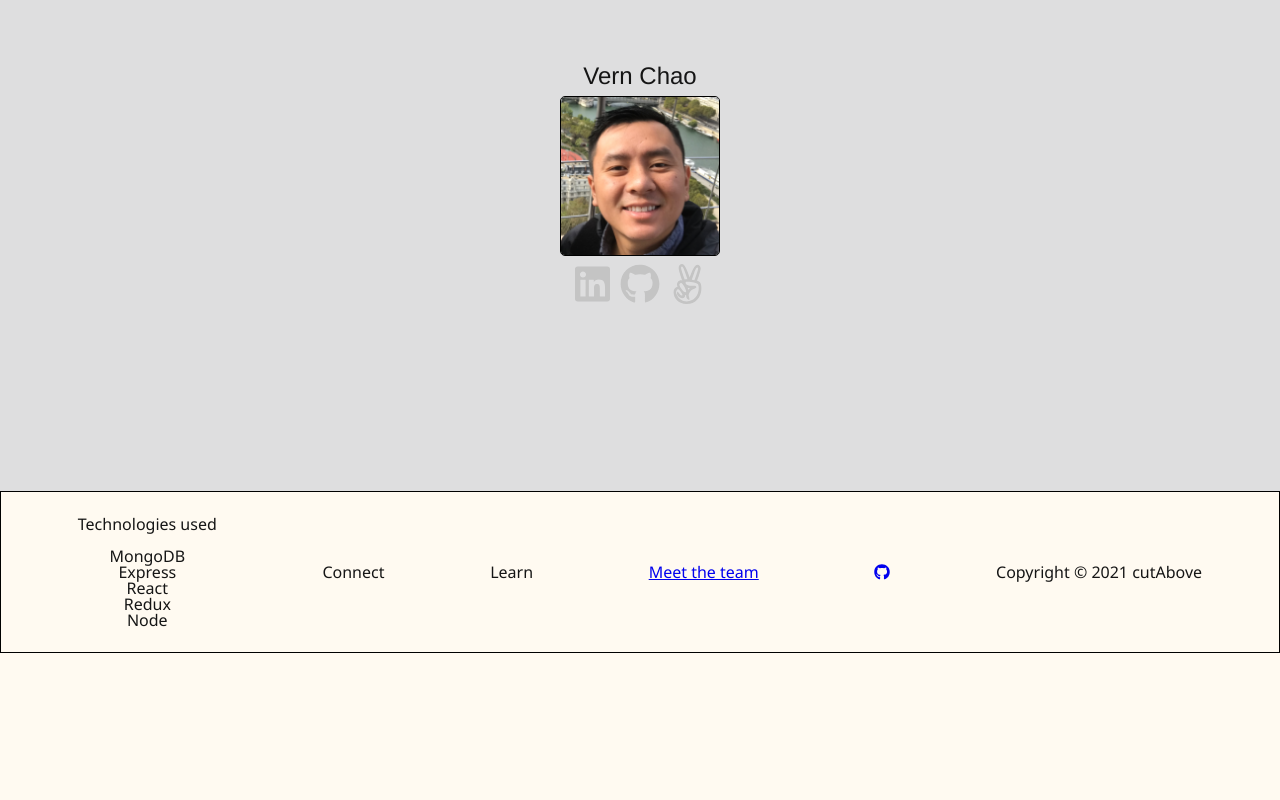
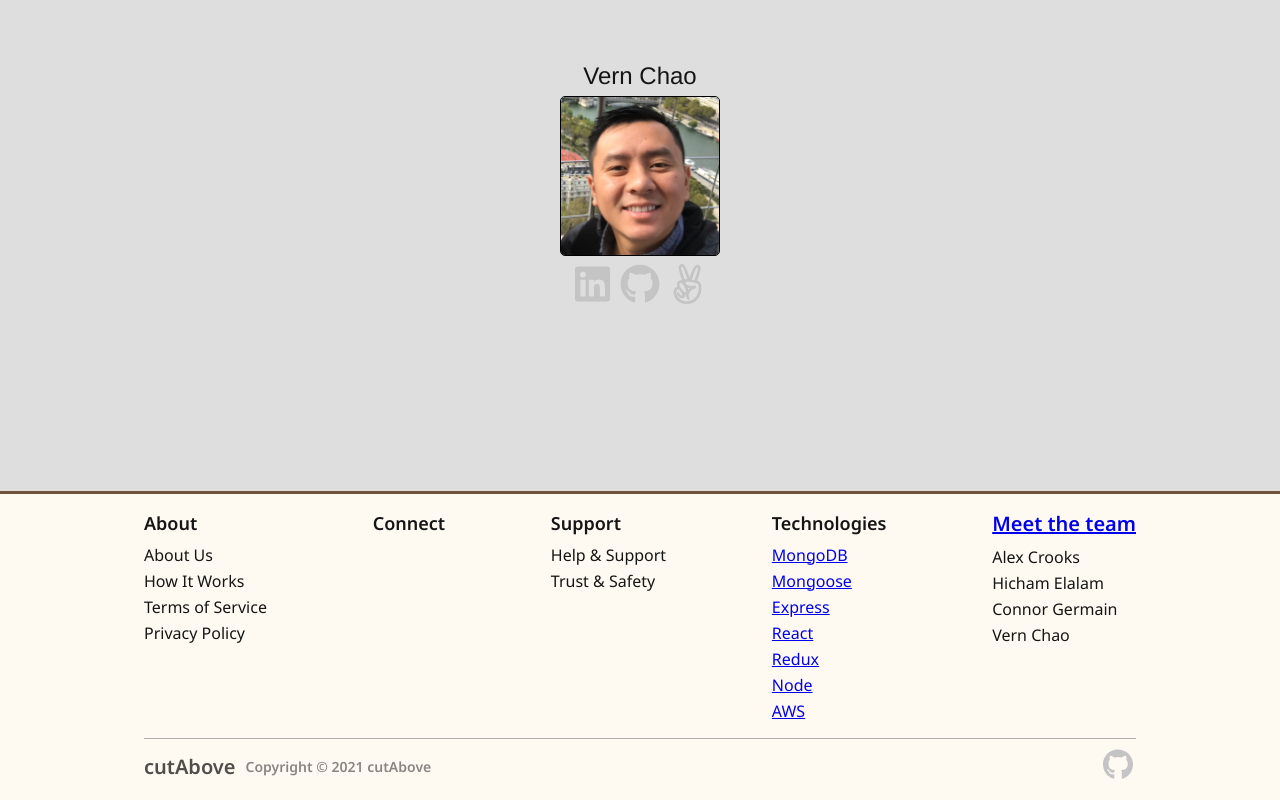
Before and after one commit to vernchao91/cutAbove, a React (Create React App) app in the folder frontend/: page /#/team in a window 1280 px wide. Shown: the part 656-1456 px from the top of the page. Before the commit the page ends 1309 px from the top, so only its background shows below. Built offline with nearby package versions, Linux system fonts and the light colour scheme.

Commit message:
edited footer and team page

```diff
--- a/frontend/public/styles/footer.css
+++ b/frontend/public/styles/footer.css
@@ -1,12 +1,144 @@
-.footer {
-  border: 1px solid black;
+.footer-wrapper {
+  border-top: 3px solid #705338;
   display: flex;
   justify-content: space-around;
   align-items: center;
+  flex-direction: column;
+  padding: 20px;
+  height: auto;
+  background-color: inherit;
+}
 
-  /* height: 100%; */
+.footer-flex {
+  display: flex;
+  justify-content: space-between;
+  align-items: center;
+  width: 80%;
+  height: auto;
+  padding-bottom: 24px;
+}
+
+.footer-technologies {
+  display: flex;
+  flex-direction: column;
+  align-items: flex-start;
+  height: 200px;
+}
+
+.footer-technologies h3 {
+  font-size: 18px;
+  font-weight: 600;
+  padding-bottom: 5px;
+}
+
+.footer-technologies a {
+  display: flex;
+  flex-direction: column;
+  padding-top: 10px;
+}
+
+.footer-connect {
+  display: flex;
+  flex-direction: column;
+  align-items: flex-start;
+  height: 200px;
+}
+
+.footer-connect h3 {
+  font-size: 18px;
+  font-weight: 600;
+  padding-bottom: 5px;
+
+}
+
+.footer-about {
+  display: flex;
+  flex-direction: column;
+  align-items: flex-start;
+  height: 200px;
+}
+
+.footer-about h3 {
+  font-size: 18px;
+  font-weight: 600;
+  padding-bottom: 5px;
+}
+
+.footer-about ul {
+  padding-top: 10px;
+}
+
+.footer-support {
+  display: flex;
+  flex-direction: column;
+  align-items: flex-start;
+  height: 200px;
+}
+
+.footer-support h3 {
+  font-size: 18px;
+  font-weight: 600;
+  padding-bottom: 5px;
+
+}
+
+.footer-support ul {
+  padding-top: 10px;
+
+}
+
+.footer-meet-the-team {
+  display: flex;
+  flex-direction: column;
+  /* justify-content: space-around; */
+  align-items: flex-start;
+  height: 200px;
+}
+
+.footer-meet-the-team .team-link {
+  padding: 0;
+  font-size: 20px;
+  font-weight: 600;
+  padding-bottom: 5px;
+}
+.footer-meet-the-team ul {
+  padding-top: 10px;
+}
+
+.under-footer-wrapper {
+  display: flex;
+  justify-content: space-between;
+  align-items: center;
+  width: 80%;
+  border-top: 1px solid rgb(173, 173, 173);
+}
+
+.under-footer {
+  display: flex;
+  justify-content: center;
+  align-items: center;
+  padding-top: 15px;
+}
+
+.under-footer-cutabove {
+  font-size: 20px;
+  font-weight: 600;
+  opacity: .75;
+}
+
+.under-footer-copyright {
+  padding-left: 10px;
+  font-size: 14px;
+  font-weight: 600;
+  opacity: .5;
 }
 
 .footer-github {
+  padding-top: 5px;
+  font-size: 1.5em;
+  color: rgb(196, 196, 196);
+}
 
+.footer-github:hover {
+  color: #000000;
 }
--- a/frontend/public/styles/mystyle.css
+++ b/frontend/public/styles/mystyle.css
@@ -572,10 +572,6 @@ TODO: Put color on top of page to not have to scroll back and forth */
   height: 180px;
 }
 
-.footer {
-  padding: 24px;
-}
-
 
 /* Stylist Profile */
 
--- a/frontend/public/styles/team.css
+++ b/frontend/public/styles/team.css
@@ -56,7 +56,6 @@
   width: 160px;
   height: 160px;
   position: relative;
-  /* overflow: hidden; */
   border-radius: 5%;
   align-self: center;
 }
@@ -80,18 +79,14 @@
 
 .social-links > a > .fontAwesome {
   font-size: 2.5rem;
-  /* margin-left: 10%;
-  margin-right: 10%; */
+
 }
 
 .social-links > a {
-  /* display: flex; */
-  /* flex-direction: column; */
-  /* justify-content: space-around; */
   padding: 5px;
   color: rgb(196, 196, 196);
 }
 
 .social-links > a > .fontAwesome:hover {
-  color: #647bff;
+  color: #000000;
 }
--- a/frontend/src/components/footer/footer.js
+++ b/frontend/src/components/footer/footer.js
@@ -7,30 +7,68 @@ import { FontAwesomeIcon } from '@fortawesome/react-fontawesome';
 function Footer() {
 
     return(
-        <div className = "footer">
-            <div className="technologies-used">
-                <p>Technologies used</p>
-                <br/>
-                <ul>
-                    <li>MongoDB</li>
-                    <li>Express</li>
-                    <li>React</li>
-                    <li>Redux</li>
-                    <li>Node</li>
-                </ul>
-            </div>
-            <div className="connect">
-                <p>Connect</p>
-            </div>
-            <div className="popular">
-                Learn
+        <div className="footer-wrapper">
+            <div className="footer-flex">
+
+                <div className="footer-about">
+                    <h3>About</h3>
+                    <ul>About Us</ul>
+                    <ul>How It Works</ul>
+                    <ul>Terms of Service</ul>
+                    <ul>Privacy Policy</ul>
+                </div>
+
+
+                <div className="footer-connect">
+                    <h3>Connect</h3>
+                    <a href="" target="_blank"></a>
+                    <ul></ul>
+
+                </div>
+
+                <div className="footer-support">
+                    <h3>Support</h3>
+                    <a href="" target="_blank"></a>
+
+                    <ul>Help & Support</ul>
+                    <ul>Trust & Safety</ul>
+                    <ul></ul>
+                    <ul></ul>
+
+                </div>
+
+                <div className="footer-technologies">
+                    <h3>Technologies</h3>
+                    <a href="https://www.mongodb.com/" target="_blank">MongoDB</a>
+                    <a href="https://mongoosejs.com/" target="_blank">Mongoose</a>
+                    <a href="https://expressjs.com/" target="_blank">Express</a>
+                    <a href="https://reactjs.org/" target="_blank">React</a>
+                    <a href="https://redux.js.org/" target="_blank">Redux</a>
+                    <a href="https://nodejs.org/en/" target="_blank">Node</a>
+                    <a href="https://aws.amazon.com/" target="_blank">AWS</a>
+                </div>
+
+                <div className="footer-meet-the-team">
+                    <Link className="team-link" to={`/team`}>Meet the team</Link>
+                    <ul>Alex Crooks</ul>
+                    <ul>Hicham Elalam</ul>
+                    <ul>Connor Germain</ul>
+                    <ul>Vern Chao</ul>
+                </div>
             </div>
 
-            <Link className="team-link" to={`/team`} >Meet the team</Link>
-            <a href="https://github.com/acrks" target="_blank" rel="noreferrer">
-                <FontAwesomeIcon icon={faGithub} className="footer-github"/>
-            </a>
-            Copyright &copy; 2021 cutAbove
+                <div className="under-footer-wrapper">
+                    <div className="under-footer">
+                        <div className="under-footer-cutabove">cutAbove</div>
+                        <div className="under-footer-copyright">Copyright &copy; 2021 cutAbove</div>
+                    </div>
+                    <div className="footer-github">
+                        <a href="https://github.com/acrks/cutAbove" target="_blank" rel="noreferrer">
+                            <FontAwesomeIcon icon={faGithub} className="footer-github"/>
+                        </a>
+                    </div>
+                </div>
+
         </div>
     )
 }
--- a/frontend/src/components/team/team.jsx
+++ b/frontend/src/components/team/team.jsx
@@ -25,9 +25,9 @@ const TeamPage = () => {
                 <a href="https://github.com/acrks" target="_blank" rel="noreferrer">
                     <FontAwesomeIcon icon={faGithub} className="fontAwesome"/>
                 </a>
-                {/* <a href="" target="_blank" rel="noreferrer">
+                <a href="https://angel.co/u/alex-crooks" target="_blank" rel="noreferrer">
                     <FontAwesomeIcon icon={faAngellist} className="fontAwesome"/>
-                </a> */}
+                </a>
             </div>
         </div>
 
@@ -45,9 +45,9 @@ const TeamPage = () => {
                     <FontAwesomeIcon icon={faGithub} className="fontAwesome"/>
 
                 </a>
-                {/* <a href="" target="_blank" rel="noreferrer">
+                <a href="https://angel.co/u/hicham-elalam" target="_blank" rel="noreferrer">
                     <FontAwesomeIcon icon={faAngellist} className="fontAwesome"/>
-                </a> */}
+                </a>
             </div>
         </div>
 
```
